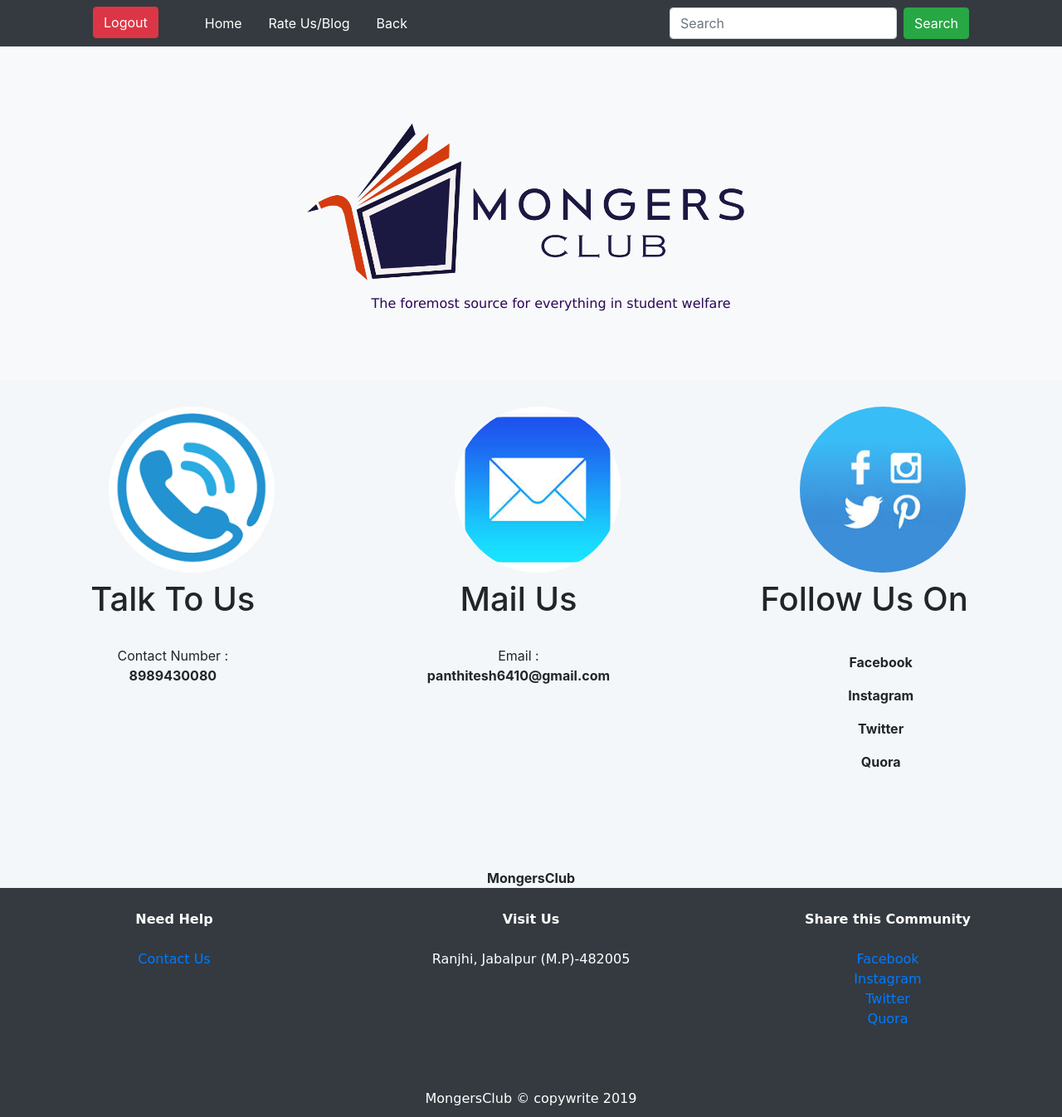
After one commit to panthitesh6410/MongersClub, a PHP site: page /contact_session.php in a window 1280 px wide. The commit adds this page. Shown: the whole page at 83% size. Run offline with PHP 8.4, Linux system fonts and the light colour scheme; the visitor is signed in with stand-in values (Sample User, id 1); data that the repository does not hold is empty.

Commit message:
editing contact us and creating contact_session, edit links of these pages also

```diff
--- /dev/null
+++ b/contact_session.php
@@ -0,0 +1,142 @@
+<?php
+  $con = mysqli_connect("localhost", "root", "", "minor2");
+  session_start();
+  $userprofile = $_SESSION['username'];
+
+  if($userprofile)
+  {
+
+  }
+  else
+  {
+    header("location:login.php");
+  }
+  // for profile pic
+  $Query = "select * from users where user_name = '$userprofile'";
+  $runQuery = mysqli_query($con, $Query);
+  $data = mysqli_fetch_assoc($runQuery);
+  $profile_pic = $data['user_profile_picture'];
+  $userID = $data['user_id'];
+
+?>
+
+<!DOCTYPE html>
+<html lang="en">
+<head>
+    <meta charset="UTF-8">
+    <meta name="viewport" content="width=device-width, initial-scale=1.0">
+    <meta http-equiv="X-UA-Compatible" content="ie=edge">
+    <link rel="stylesheet" href="css/bootstrap.min.css">
+    <link rel="stylesheet" href="style.css">
+    <title>Document</title>
+</head>
+<body>
+
+<nav class="navbar navbar-expand-lg navbar-dark bg-dark fixed-top">
+
+    <button class="navbar-toggler" type="button" data-toggle="collapse" data-target="#navbarSupportedContent" aria-controls="navbarSupportedContent" aria-expanded="false" aria-label="Toggle navigation">
+      <span class="navbar-toggler-icon"></span>
+    </button>
+
+    <div class="collapse navbar-collapse" id="navbarSupportedContent">
+      <ul class="navbar-nav mr-auto ml-5">
+        <li class="nav-item active ml-5">
+          <a class="btn btn-danger" role="button" href="logout.php">Logout <span class="sr-only">(current)</span></a>
+        </li>
+        <li class="nav-item active ml-5">
+          <a class="nav-link" href="index.php">Home<span class="sr-only">(current)</span></a>
+        </li>
+        <li class="nav-item active ml-3">
+          <a class="nav-link" href="review.php">Rate Us/Blog<span class="sr-only">(current)</span></a>
+        </li>
+        <li class="nav-item active ml-3">
+          <a class="nav-link" href="dashboard.php">Back<span class="sr-only">(current)</span></a>
+        </li>
+      </ul>
+      <form class="form-inline my-2 my-lg-0 mr-5 ">
+        <input class="form-control mr-sm-2 " type="search" placeholder="Search" aria-label="Search">
+        <button class="btn btn-success my-2 my-sm-0 mr-5" type="submit">Search</button>
+      </form>
+    </div>
+  </nav>
+
+    <div class="jumbotron jumbotron-fluid text-center bg-light">
+        <img class="logo mb-1" src="images/logo.png" alt="logo" height="350" width="700">
+        <p class="tagline ml-5">The foremost source for everything in student welfare</p>
+    </div>
+
+    <div class="container-fluid row text-center">
+        <div class="col-md-4">
+            <div class="card" style="background:transparent;border:none;">
+                <img class="" src="images/phone.png" width=200 style="margin-left:30%;border-radius:2000px;">
+                <h1 class="card-title mt-2">Talk To Us</h1>
+                <div class="card-body">Contact Number : <br><b>8989430080</b></div>
+            </div>
+        </div>
+        <div class="col-md-4">
+            <div class="card" style="background:transparent;border:none;">
+            <img class="" src="images/mail.jfif" width=200 style="margin-left:30%;border-radius:2000px;">
+                <h1 class="card-title mt-2">Mail Us</h1>
+                <div class="card-body">Email : <br><b>panthitesh6410@gmail.com</b></div>
+            </div>
+        </div>
+        <div class="col-md-4">
+            <div class="card" style="background:transparent;border:none;">
+            <img class="" src="images/social.jfif" width=200 style="margin-left:30%;border-radius:100px;">
+                <h1 class="card-title mt-2">Follow Us On</h1>
+                <div class="card-body"><ul><li class="nav-link"><b>Facebook</b></li><li class="nav-link"><b>Instagram</b></li><li class="nav-link"><b>Twitter</b></li><li class="nav-link"><b>Quora</b></li></ul></div>
+            </div>
+        </div>
+    </div>
+
+<br><br><br>
+                   <p class="text-center mb-0"><b>MongersClub</b></p>
+
+    <footer class="footer" style="margin-bottom: -1%;">
+            <div class="container-fluid bg-dark footer" style="padding:10px;color:#fff;font-family:comic sans MS;">
+                    <div class="row mt-3">
+                    <div class="col-sm-4">
+                            <div class="card text-center" style="background:none;border:none;">
+                            <span><b>Need Help</b></span><br>
+                                <div class="card-text">
+                                    <a href="contact.php" class="card-link">Contact Us</a>
+                                </div>
+                            </div>
+                        </div>
+                        <div class="col-sm-4">
+                            <div class="card text-center" style="background:none;border:none;">
+                                    <span><b>Visit Us</b></span><br>
+                                <div class="card-text">
+                                    Ranjhi, Jabalpur (M.P)-482005
+                                </div>
+                            </div>
+                        </div>
+                        <div class="col-sm-4">
+                            <div class="card text-center" style="background:none;border:none;">
+                                    <span><b>Share this Community</b></span><br>
+                                <div class="card-text">
+                                    <a href="#" class="card-link">Facebook</a><br>
+                                    <a href="#" class="card-link">Instagram</a><br>
+                                    <a href="#" class="card-link">Twitter</a><br>
+                                    <a href="#" class="card-link">Quora</a><br>
+                                </div>
+                            </div>
+                        </div>
+                    </div>
+                    <br><br><br>
+                    <div class="footer text-center">MongersClub &copy; copywrite 2019 	<!-- copywrite symbol --></div>
+                </div>
+    </footer>
+
+
+
+    <script src="js/jquery.js"></script>
+    <script src="js/bootstrap.min.js"></script>
+    <script>
+      $(document).ready(function()
+      {
+        $("body").animate({opacity:'1'}, 2000);
+      });
+    </script>
+</body>
+</html>
--- a/dashboard.php
+++ b/dashboard.php
@@ -47,7 +47,7 @@
           <a class="nav-link" href="index.php">Home<span class="sr-only">(current)</span></a>
         </li>
         <li class="nav-item active ml-3">
-          <a class="nav-link" href="contact.php">Contact Us <span class="sr-only">(current)</span></a>
+          <a class="nav-link" href="contact_session.php">Contact Us <span class="sr-only">(current)</span></a>
         </li>
         <li class="nav-item active ml-3">
           <a class="nav-link" href="review.php">Rate Us/Blog<span class="sr-only">(current)</span></a>
--- a/edit_account_details.php
+++ b/edit_account_details.php
@@ -157,7 +157,7 @@
           <a class="nav-link" href="index.php">Home<span class="sr-only">(current)</span></a>
         </li>
         <li class="nav-item active ml-3">
-          <a class="nav-link" href="contact.php">Contact Us <span class="sr-only">(current)</span></a>
+          <a class="nav-link" href="contact_session.php">Contact Us <span class="sr-only">(current)</span></a>
         </li>
         <li class="nav-item active ml-3">
           <a class="nav-link" href="review.php">Rate Us/Blog<span class="sr-only">(current)</span></a>
--- a/insert_product.php
+++ b/insert_product.php
@@ -72,7 +72,7 @@
           <a class="nav-link" href="index.php">Home<span class="sr-only">(current)</span></a>
         </li>
         <li class="nav-item active ml-3">
-          <a class="nav-link" href="contact.php">Contact Us <span class="sr-only">(current)</span></a>
+          <a class="nav-link" href="contact_session.php">Contact Us <span class="sr-only">(current)</span></a>
         </li>
         <li class="nav-item active ml-3">
           <a class="nav-link" href="review.php">Rate Us/Blog<span class="sr-only">(current)</span></a>
--- a/review.php
+++ b/review.php
@@ -69,7 +69,7 @@
           <a class="nav-link" href="contact.php">Contact Us <span class="sr-only">(current)</span></a>
         </li>
         <li class="nav-item active ml-3">
-          <a class="nav-link" href="review.php">Rate Us<span class="sr-only">(current)</span></a>
+          <a class="nav-link" href="dashboard.php">Back<span class="sr-only">(current)</span></a>
         </li>
       </ul>
       <form class="form-inline my-2 my-lg-0 mr-5 ">
--- a/view_account_details.php
+++ b/view_account_details.php
@@ -65,7 +65,7 @@
           <a class="nav-link" href="index.php">Home<span class="sr-only">(current)</span></a>
         </li>
         <li class="nav-item active ml-3">
-          <a class="nav-link" href="contact.php">Contact Us <span class="sr-only">(current)</span></a>
+          <a class="nav-link" href="contact_session.php">Contact Us <span class="sr-only">(current)</span></a>
         </li>
         <li class="nav-item active ml-3">
           <a class="nav-link" href="review.php">Rate Us/Blog<span class="sr-only">(current)</span></a>
```
Also changed, not shown: index.php (+28 -1 lines).
